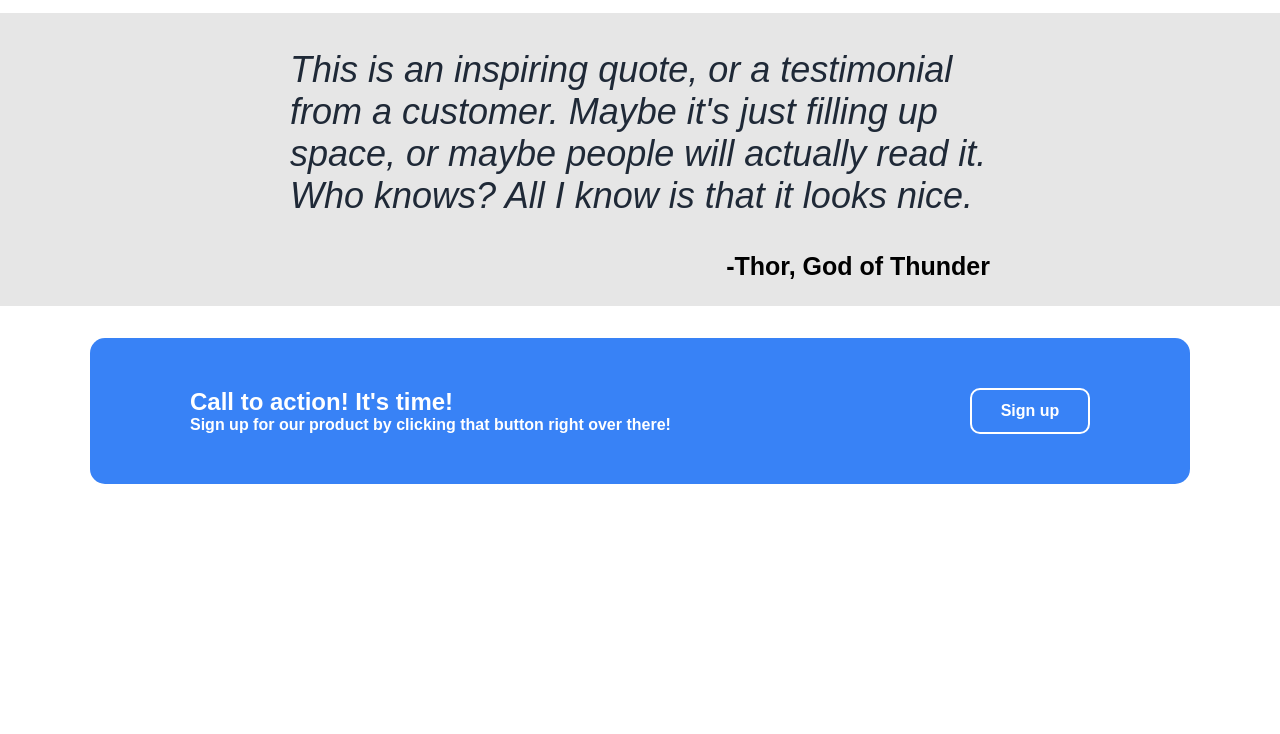
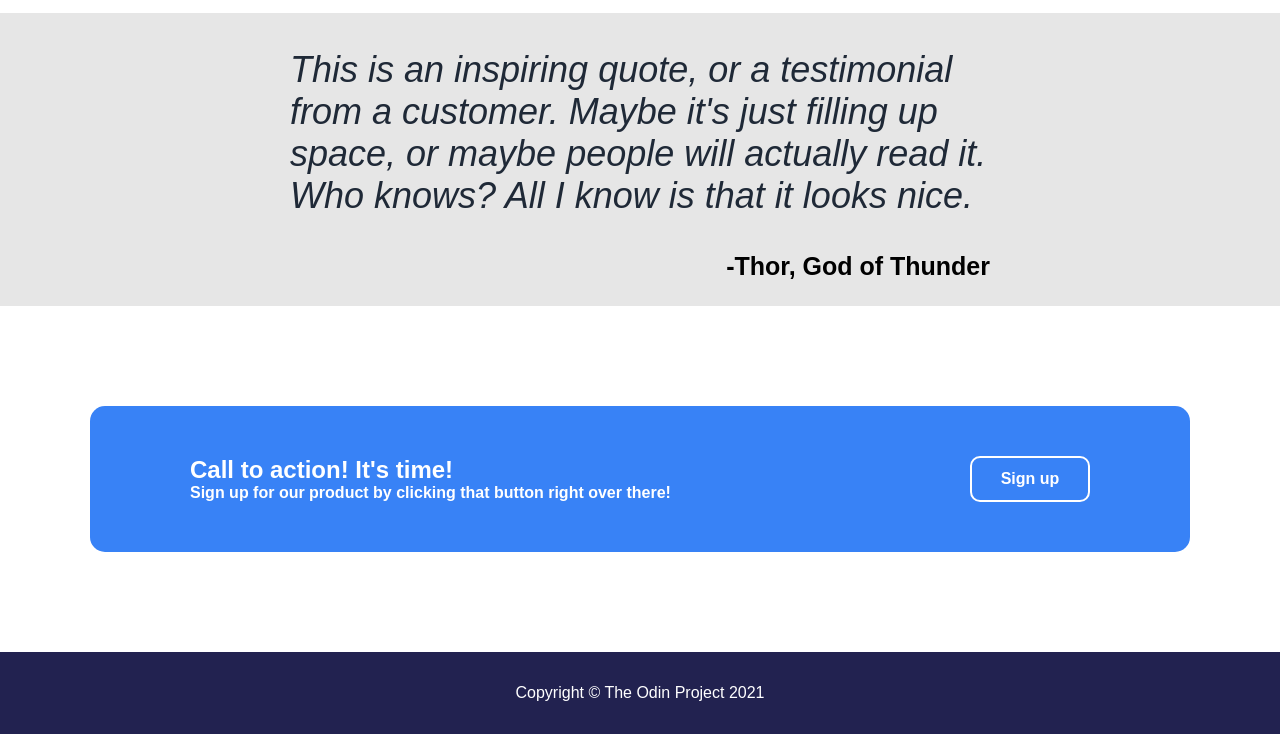
Before and after one commit to NeggFriedRice/landing-page, a plain HTML site: page index.html in a window 1280 px wide. Shown: the part 765-1499 px from the top of the page. Before the commit the page ends 1249 px from the top, so only its background shows below. Drawn offline with Linux system fonts and the light colour scheme; a script that the page names is missing.

Commit message:
Add TOP footer

```diff
--- a/index.html
+++ b/index.html
@@ -73,5 +73,8 @@
            <button class="sign-up">Sign up</button>
         </div>
     </div>
+
+    <div class="footer">Copyright © The Odin Project 2021</div>
+
 </body>
 </html>
--- a/style.css
+++ b/style.css
@@ -114,7 +114,7 @@ h1 {
     display: flex;
     flex-direction: column;
     align-items: center;
-    margin-bottom: 32px;
+    margin-bottom: 100px;
 }
 
 .quote-text {
@@ -177,3 +177,13 @@ h1 {
     border-style: solid;
     border-color: white;
 }
+
+.footer {
+    color: white;
+    display: flex;
+    background-color: rgb(34, 34, 80);
+    justify-content: center;
+    align-items: center;
+    margin-top: 100px;
+    padding: 32px 0;
+}
```
